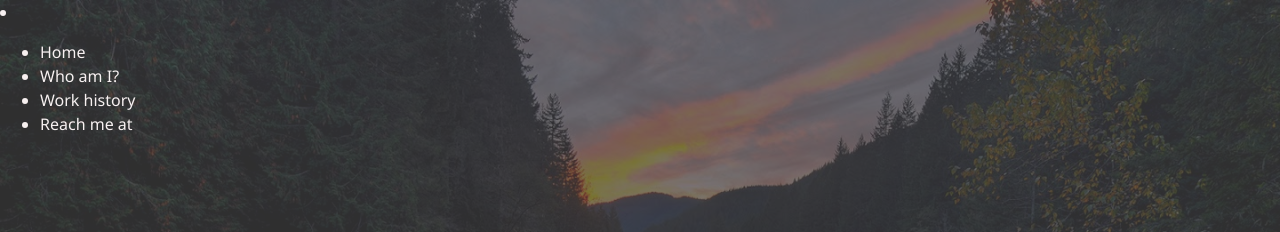
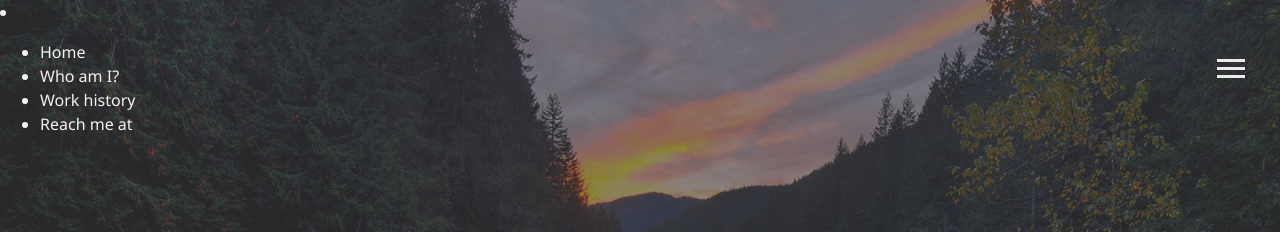
Before and after one commit to EmiliaAino/frontti, a website: page dist/index.html in a window 1280 px wide. Shown: the top 232 px of the page. Drawn offline with Linux system fonts and the light colour scheme.

Commit message:
Menu button, js and rotate

```diff
--- /dev/null
+++ b/scss/_config.scss
@@ -0,0 +1,30 @@
+$primary-color: #444;
+$secondary-color: rgba(144, 194, 147, 0.933);
+$show-home-image: true;
+$home-image: url(taustakuva.jpg);
+$background-opacity: 0.6;
+
+@mixin easeOut {
+  transition: all 0.5s ease-out;
+}
+
+@mixin background {
+  @if $show-home-image {
+    &#bg-img {
+      background: $home-image;
+      background-attachment: fixed;
+      background-size: cover;
+
+      &:after {
+        content: "";
+        position: absolute;
+        top: 0;
+        right: 0;
+        width: 100%;
+        height: 100%;
+        z-index: -1;
+        background: rgba($primary-color, $background-opacity);
+      }
+    }
+  }
+}
--- a/scss/main.scss
+++ b/scss/main.scss
@@ -1,32 +1,5 @@
-$primary-color: #444;
-$secondary-color: rgba(144, 194, 147, 0.933);
-$show-home-image: true;
-$home-image: url(taustakuva.jpg);
-$background-opacity: 0.7;
-
-@mixin easeOut {
-  transition: all 0.5s ease-out;
-}
-
-@mixin background {
-  @if $show-home-image {
-    &#bg-img {
-      background: $home-image;
-      background-attachment: fixed;
-      background-size: cover;
-
-      .overlay {
-        position: absolute;
-        top: 0;
-        right: 0;
-        width: 100%;
-        height: 100%;
-        z-index: -1;
-        background: rgba($primary-color, $background-opacity);
-      }
-    }
-  }
-}
+@import "config";
+@import "menu";
 
 * {
   box-sizing: border-box;
@@ -86,7 +59,7 @@ main {
       padding: 0.4rem;
 
       &:hover {
-        color: rgb(29, 6, 231);
+        color: rgb(14, 82, 209);
         @include easeOut();
       }
     }
--- /dev/null
+++ b/scss/menu.scss
@@ -0,0 +1,37 @@
+// Valikko nappula
+.menu-btn {
+  position: absolute;
+  z-index: 3;
+  right: 35px;
+  top: 35px;
+  cursor: pointer;
+  @include easeOut;
+
+  .btn-line {
+    width: 28px;
+    height: 3px;
+    margin: 0 0 5px 0;
+    background: rgb(238, 234, 234);
+    @include easeOut;
+  }
+
+  &.close {
+    transform: rotate(180deg);
+
+    .btn-line {
+      // line 1 - rotate
+      &:nth-child(1) {
+        transform: rotate(45deg) translate(5px, 5px);
+      }
+
+      // line 2 - hide
+      &:nth-child(2) {
+        opacity: 0;
+      }
+      // line 3 - rotate
+      &:nth-child(3) {
+        transform: rotate(-45deg) translate(7px, -6px);
+      }
+    }
+  }
+}
```
Also changed, not shown: dist/css/main.css, dist/index.html, dist/js/main.js.
